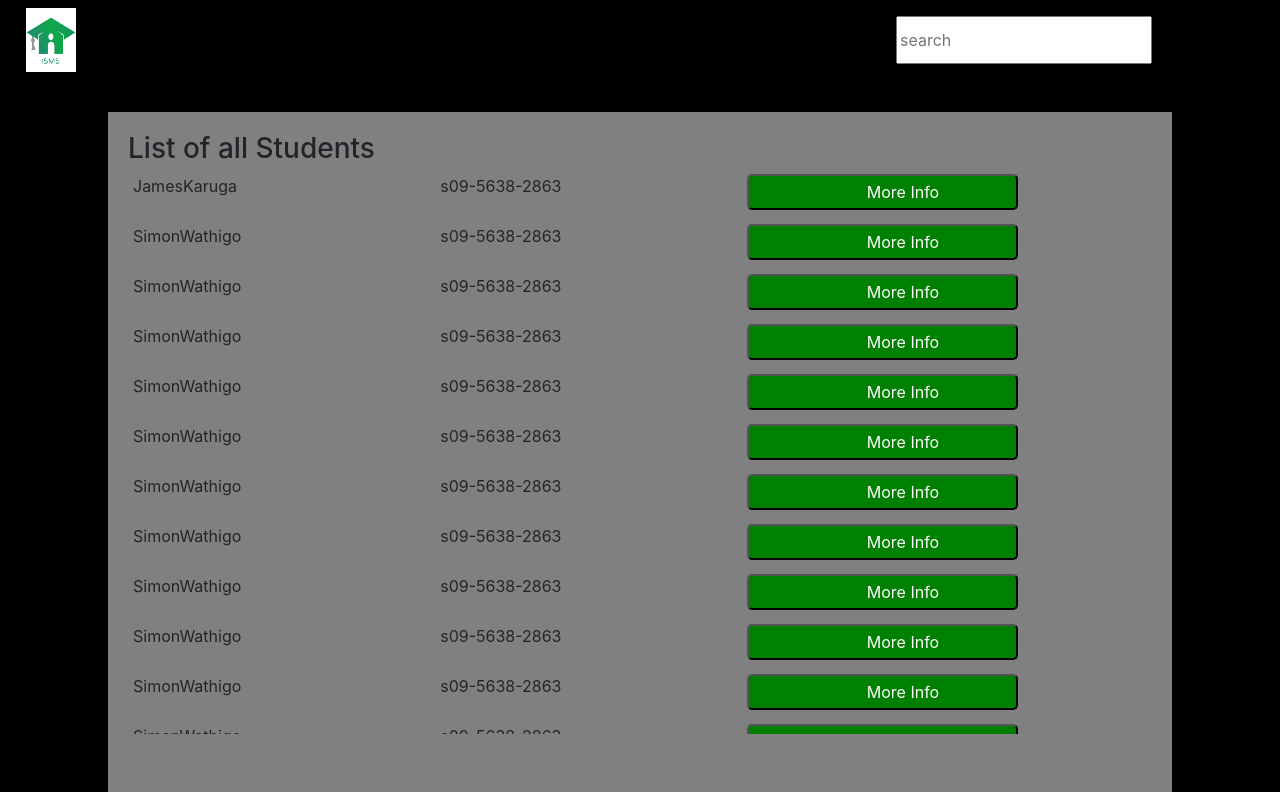
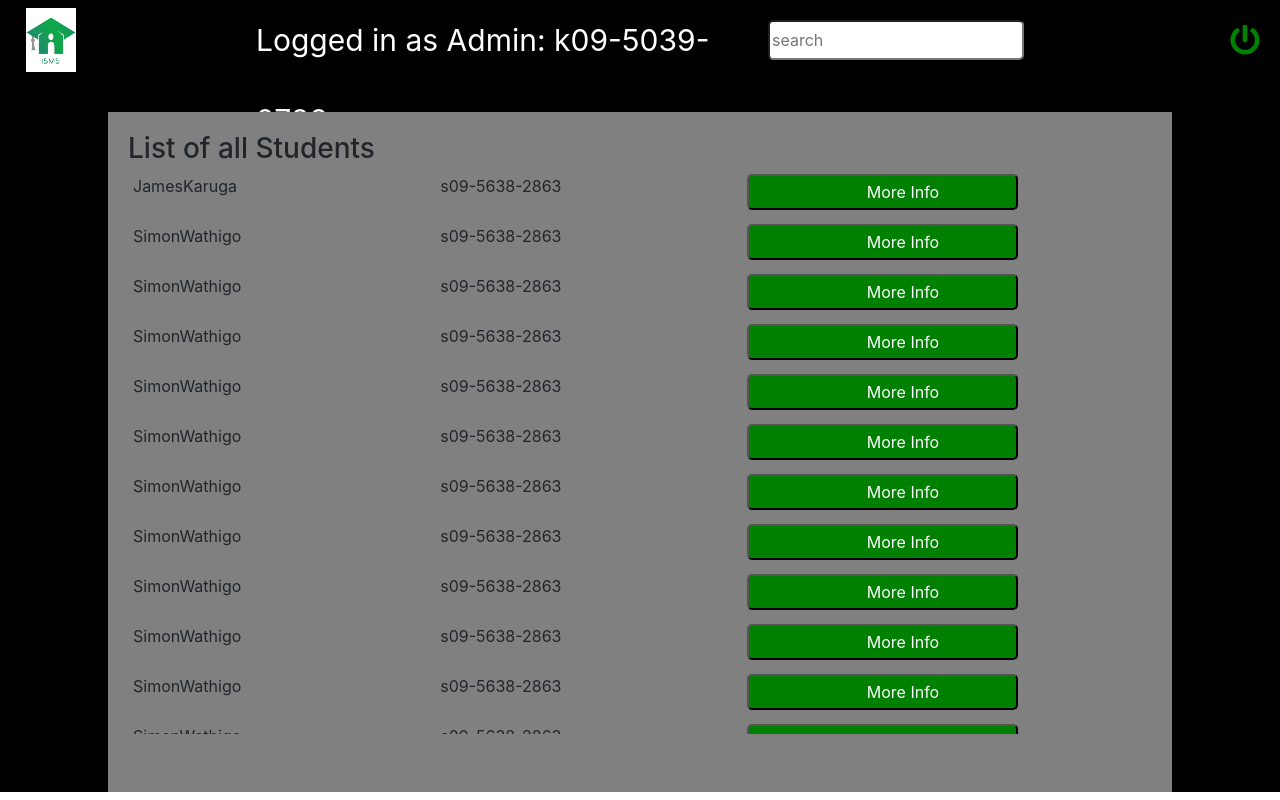
Before and after one commit to wathigo/student-management-system, a React (Create React App) app: page /home in a window 1280 px wide. Built offline with nearby package versions, Linux system fonts and the light colour scheme.

Commit message:
Add a sign out button to the nav bar Add more styling to the navbar

```diff
--- a/package.json
+++ b/package.json
@@ -5,6 +5,7 @@
   "dependencies": {
     "@fortawesome/fontawesome-svg-core": "^1.2.19",
     "@fortawesome/free-solid-svg-icons": "^5.9.0",
+    "@fortawesome/react-fontawesome": "^0.1.4",
     "bootstrap": "^4.3.1",
     "react": "^16.8.6",
     "react-dom": "^16.8.6",
--- a/src/App.css
+++ b/src/App.css
@@ -86,13 +86,15 @@
 }
 
 .nav input{
-  height: 6vh;
-  margin-top: 2vh;
+  width: 20%;
+  height: 5vh;
+  margin-top: 2.5vh;
+  border-radius: 5px;
 }
 
 .nav figure{
   height: 8vh;
-  width: 70%;
+  width: 20%;
 }
 .nav figure img{
   height: 100%;
@@ -108,3 +110,26 @@
   box-sizing: content-box;
   border-radius: 5px;
 }
+
+.nav-header{
+  width: 40%;
+  height: 10vh;
+  line-height: 10vh;
+  font-size: 30px;
+}
+.cl-white{
+  color: #fff;
+}
+.power{
+  text-align: right;
+  width: 20%;
+}
+
+.power-btn{
+  color: green;
+  height: 10vh;
+  line-height: 10vh;
+  font-size: 30px;
+  text-align: left;
+  margin-right: 20px;
+}
--- a/src/components/Nav.js
+++ b/src/components/Nav.js
@@ -1,5 +1,7 @@
 import React from 'react';
 import logo from '../images/students.png'
+import { FontAwesomeIcon } from '@fortawesome/react-fontawesome';
+import { faPowerOff } from '@fortawesome/free-solid-svg-icons'
 
 const Nav = () => {
   return (
@@ -7,7 +9,9 @@ const Nav = () => {
       <figure className="fl-left logo">
         <img src={logo} alt="log0"/>
       </figure>
+      <span className="cl-white nav-header"> Logged in as Admin: k09-5039-2783 </span>
       <input type="text" placeholder="search" className="fl-right"/>
+      <span className='power'> <FontAwesomeIcon className="power-btn" icon={faPowerOff}/></span>
     </div>
   );
 }
```
Also changed, not shown: 1 other file (tests, documents, lock files or other folders).
